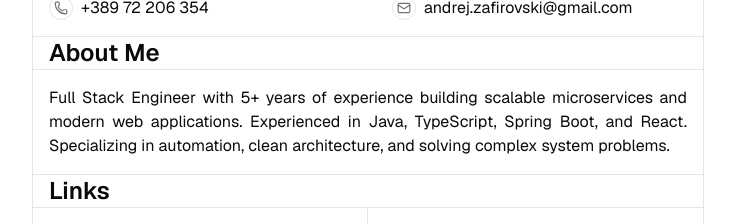
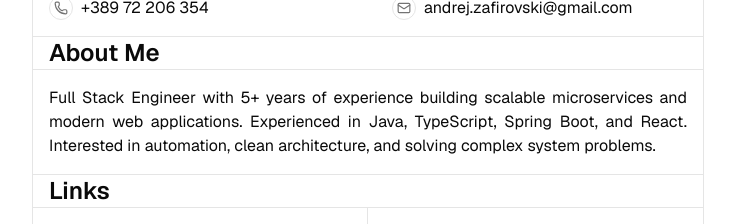
Before and after one commit to AndrejZaf/andrej_zafirovski_web, a Next.js app: page / in a window 1280 px wide. Shown: the part 237-461 px from the top of the page, without its empty margins (272-1007 px from the left). Built offline with nearby package versions, Linux system fonts and the light colour scheme.

Commit message:
Replace Specialized with Interested in the about me section

```diff
--- a/components/about-me.tsx
+++ b/components/about-me.tsx
@@ -18,8 +18,8 @@ const AboutMe = () => {
           <p className="text-justify p-4">
             Full Stack Engineer with 5+ years of experience building scalable
             microservices and modern web applications. Experienced in Java,
-            TypeScript, Spring Boot, and React. Specializing in automation,
-            clean architecture, and solving complex system problems.
+            TypeScript, Spring Boot, and React. Interested in automation, clean
+            architecture, and solving complex system problems.
           </p>
         </div>
       </motion.div>
```
